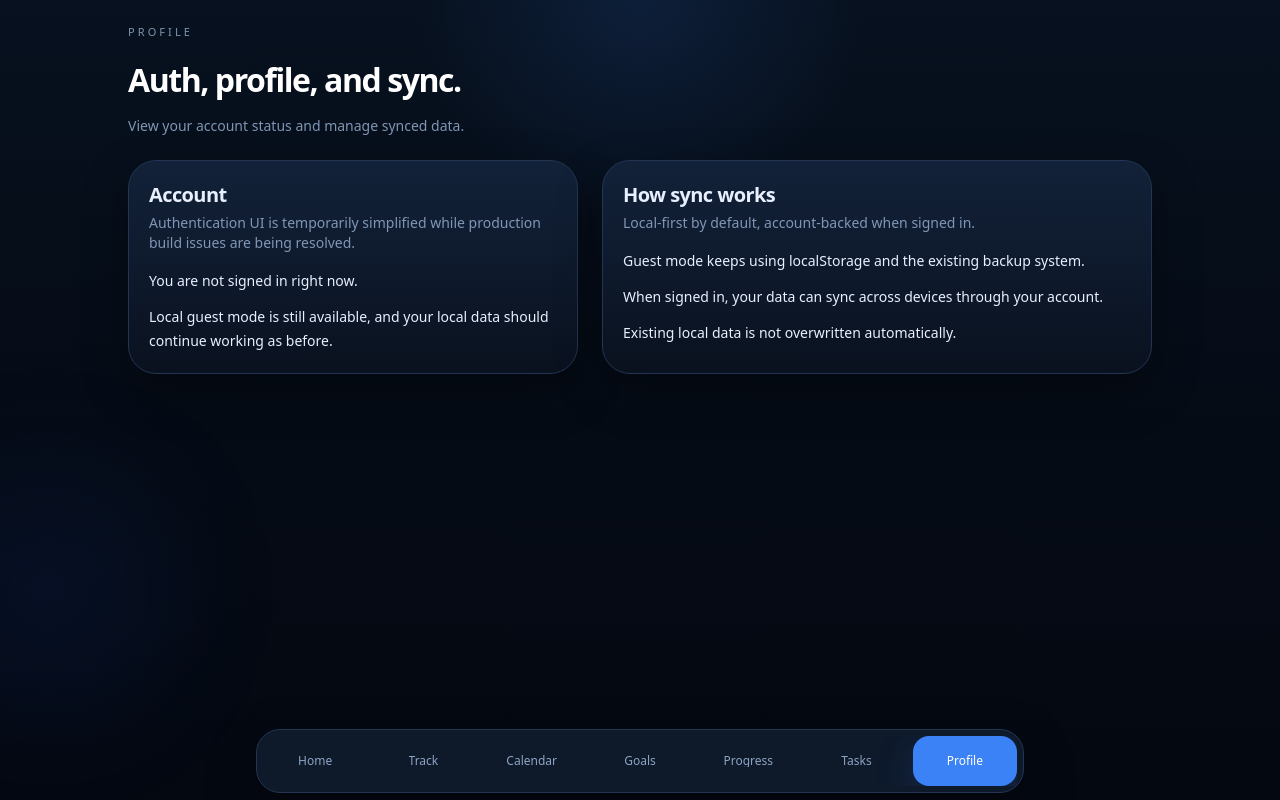
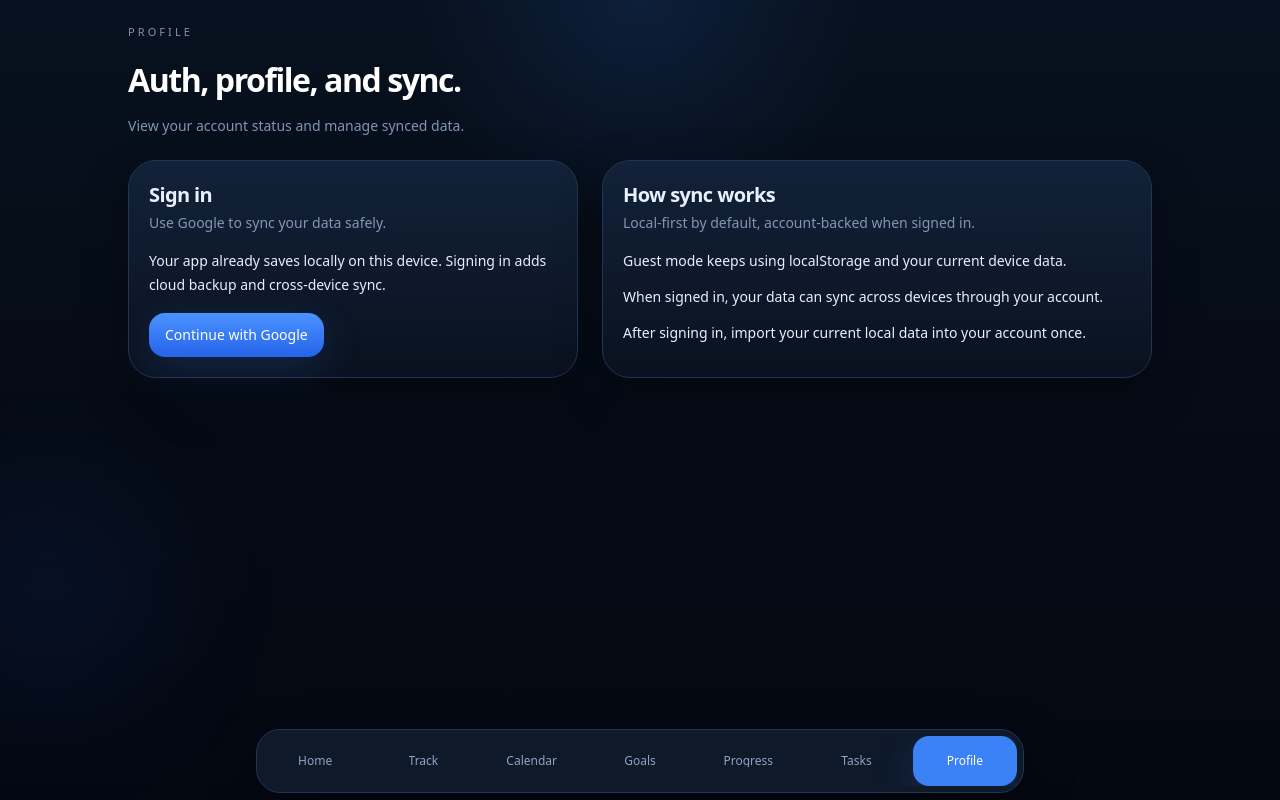
Before and after one commit to Cavary7/FERVET, a Next.js app: page /profile in a window 1280 px wide. Built offline with nearby package versions, Linux system fonts and the light colour scheme.

Commit message:
Add Google sign-in back for sync

```diff
--- a/src/components/account-screen.tsx
+++ b/src/components/account-screen.tsx
@@ -1,13 +1,36 @@
 "use client";
 
 import Link from "next/link";
+import { useState } from "react";
 import { useAuth } from "@/lib/auth";
 import { useAppStore } from "@/lib/store";
 import { Card, PillButton, SectionTitle, Shell } from "@/components/ui";
 
+function StatusMessage({
+  message,
+  tone,
+}: {
+  message: string;
+  tone: "error" | "info";
+}) {
+  return (
+    <div
+      className={`rounded-[20px] border px-4 py-3 text-sm ${
+        tone === "error"
+          ? "border-red-400/20 bg-red-500/10 text-red-100"
+          : "border-blue-400/20 bg-blue-500/10 text-blue-100"
+      }`}
+    >
+      {message}
+    </div>
+  );
+}
+
 export function AccountScreen({ mode = "profile" }: { mode?: "auth" | "profile" }) {
   const auth = useAuth();
   const { guestDataAvailable, syncMode, syncStatus, actions: storeActions } = useAppStore();
+  const [message, setMessage] = useState<string | null>(null);
+  const [error, setError] = useState<string | null>(null);
 
   if (!auth.ready) {
     return (
@@ -42,23 +65,45 @@ export function AccountScreen({ mode = "profile" }: { mode?: "auth" | "profile"
           </h1>
           <p className="mt-3 max-w-xl text-sm text-muted/90">
             {mode === "auth"
-              ? "Sign in with your account to keep Fervet synced across devices."
+              ? "Sign in with Google to back up and sync Fervet across devices."
               : "View your account status and manage synced data."}
           </p>
         </header>
+
+        {message ? <StatusMessage message={message} tone="info" /> : null}
+        {error ? <StatusMessage message={error} tone="error" /> : null}
 
         {!auth.session ? (
           <div className="grid gap-6 xl:grid-cols-[0.9fr_1.1fr]">
             <Card className="space-y-4">
               <SectionTitle
-                title="Account"
-                subtitle="Authentication UI is temporarily simplified while production build issues are being resolved."
+                title="Sign in"
+                subtitle="Use Google to sync your data safely."
               />
+
               <div className="space-y-3 text-sm text-muted/88">
-                <p>You are not signed in right now.</p>
                 <p>
-                  Local guest mode is still available, and your local data should continue working as before.
+                  Your app already saves locally on this device. Signing in adds cloud backup and
+                  cross-device sync.
                 </p>
+              </div>
+
+              <div className="flex flex-wrap gap-3">
+                <PillButton
+                  onClick={async () => {
+                    setError(null);
+                    setMessage(null);
+
+                    try {
+                      await auth.signInWithGoogle();
+                    } catch (err) {
+                      console.error(err);
+                      setError("Google sign-in could not start. Check your Supabase and Google redirect settings.");
+                    }
+                  }}
+                >
+                  Continue with Google
+                </PillButton>
               </div>
             </Card>
 
@@ -68,9 +113,9 @@ export function AccountScreen({ mode = "profile" }: { mode?: "auth" | "profile"
                 subtitle="Local-first by default, account-backed when signed in."
               />
               <div className="space-y-3 text-sm text-muted/88">
-                <p>Guest mode keeps using localStorage and the existing backup system.</p>
+                <p>Guest mode keeps using localStorage and your current device data.</p>
                 <p>When signed in, your data can sync across devices through your account.</p>
-                <p>Existing local data is not overwritten automatically.</p>
+                <p>After signing in, import your current local data into your account once.</p>
               </div>
             </Card>
           </div>
@@ -89,7 +134,20 @@ export function AccountScreen({ mode = "profile" }: { mode?: "auth" | "profile"
                 <Link href="/account/reset">
                   <PillButton variant="ghost">Change password</PillButton>
                 </Link>
-                <PillButton onClick={() => void auth.signOut()} variant="ghost">
+                <PillButton
+                  onClick={async () => {
+                    setError(null);
+                    setMessage(null);
+
+                    try {
+                      await auth.signOut();
+                    } catch (err) {
+                      console.error(err);
+                      setError("Could not sign out.");
+                    }
+                  }}
+                  variant="ghost"
+                >
                   Log out
                 </PillButton>
               </div>
@@ -123,6 +181,7 @@ export function AccountScreen({ mode = "profile" }: { mode?: "auth" | "profile"
                       return;
                     }
                     void storeActions.importLocalDataToAccount();
+                    setMessage("Local data import started.");
                   }}
                 >
                   Import local data into account
--- a/src/lib/auth.tsx
+++ b/src/lib/auth.tsx
@@ -1,80 +1,100 @@
-'use client'
+"use client";
 
-import { createContext, useContext, useEffect, useMemo, useState } from 'react'
-import { createClient, Session, User } from '@supabase/supabase-js'
+import { createContext, useContext, useEffect, useMemo, useState } from "react";
+import { createClient, Session, User } from "@supabase/supabase-js";
 
 const supabase = createClient(
   process.env.NEXT_PUBLIC_SUPABASE_URL!,
   process.env.NEXT_PUBLIC_SUPABASE_ANON_KEY!
-)
+);
 
 type AuthContextType = {
-  user: User | null
-  session: Session | null
-  ready: boolean
-  signOut: () => Promise<void>
-}
+  user: User | null;
+  session: Session | null;
+  ready: boolean;
+  signInWithGoogle: () => Promise<void>;
+  signOut: () => Promise<void>;
+};
 
-const AuthContext = createContext<AuthContextType | undefined>(undefined)
+const AuthContext = createContext<AuthContextType | undefined>(undefined);
 
 export function AuthProvider({ children }: { children: React.ReactNode }) {
-  const [user, setUser] = useState<User | null>(null)
-  const [session, setSession] = useState<Session | null>(null)
-  const [ready, setReady] = useState(false)
+  const [user, setUser] = useState<User | null>(null);
+  const [session, setSession] = useState<Session | null>(null);
+  const [ready, setReady] = useState(false);
 
   useEffect(() => {
-    let mounted = true
+    let mounted = true;
 
     const init = async () => {
-      const { data, error } = await supabase.auth.getSession()
+      const { data, error } = await supabase.auth.getSession();
 
-      if (!mounted) return
+      if (!mounted) return;
 
       if (error) {
-        console.error('getSession error:', error)
+        console.error("getSession error:", error);
       }
 
-      setSession(data.session ?? null)
-      setUser(data.session?.user ?? null)
-      setReady(true)
-    }
+      setSession(data.session ?? null);
+      setUser(data.session?.user ?? null);
+      setReady(true);
+    };
 
-    init()
+    void init();
 
     const {
       data: { subscription },
-    } = supabase.auth.onAuthStateChange((_event, session) => {
-      if (!mounted) return
-      setSession(session ?? null)
-      setUser(session?.user ?? null)
-      setReady(true)
-    })
+    } = supabase.auth.onAuthStateChange((_event, nextSession) => {
+      if (!mounted) return;
+      setSession(nextSession ?? null);
+      setUser(nextSession?.user ?? null);
+      setReady(true);
+    });
 
     return () => {
-      mounted = false
-      subscription.unsubscribe()
-    }
-  }, [])
+      mounted = false;
+      subscription.unsubscribe();
+    };
+  }, []);
 
   const value = useMemo(
     () => ({
       user,
       session,
       ready,
+      signInWithGoogle: async () => {
+        const redirectTo = `${window.location.origin}/auth/callback`;
+
+        const { error } = await supabase.auth.signInWithOAuth({
+          provider: "google",
+          options: {
+            redirectTo,
+          },
+        });
+
+        if (error) {
+          console.error("Google sign-in error:", error);
+          throw error;
+        }
+      },
       signOut: async () => {
-        await supabase.auth.signOut()
+        const { error } = await supabase.auth.signOut();
+        if (error) {
+          console.error("signOut error:", error);
+          throw error;
+        }
       },
     }),
     [user, session, ready]
-  )
+  );
 
-  return <AuthContext.Provider value={value}>{children}</AuthContext.Provider>
+  return <AuthContext.Provider value={value}>{children}</AuthContext.Provider>;
 }
 
 export function useAuth() {
-  const context = useContext(AuthContext)
+  const context = useContext(AuthContext);
   if (!context) {
-    throw new Error('useAuth must be used within an AuthProvider')
+    throw new Error("useAuth must be used within an AuthProvider");
   }
-  return context
+  return context;
 }
```
